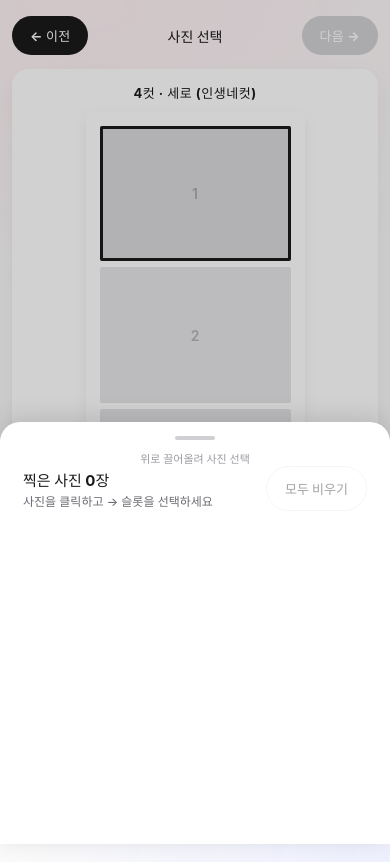
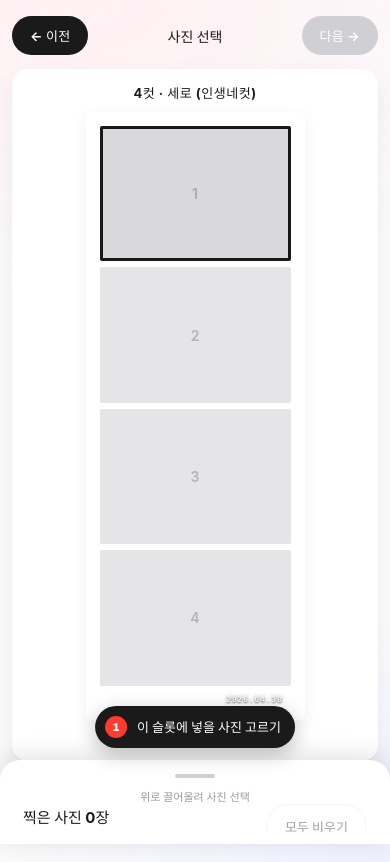
Before and after one commit to eunchan2815/favorite4cut, a React (Vite) app: page /default/arrange in a window 390 px wide. Built offline with nearby package versions, Linux system fonts and the light colour scheme.

Commit message:
fix: 모바일 이미지 생성 시간 단축

```diff
--- a/src/components/FramePreview.module.css
+++ b/src/components/FramePreview.module.css
@@ -170,6 +170,40 @@
   pointer-events: none;
 }
 
+.slotWrapper {
+  /* slot div+role=button — base .slot 스타일 그대로 + 내부 X 버튼 absolute */
+}
+
+.slotRemoveBtn {
+  position: absolute;
+  top: 4px;
+  right: 4px;
+  width: 22px;
+  height: 22px;
+  border-radius: 999px;
+  border: none;
+  background: rgba(0, 0, 0, 0.7);
+  color: #fff;
+  font-size: 14px;
+  font-weight: 700;
+  line-height: 1;
+  cursor: pointer;
+  display: flex;
+  align-items: center;
+  justify-content: center;
+  padding: 0 0 2px 0;
+  z-index: 10;
+  transition: background 0.15s, transform 0.12s;
+}
+
+.slotRemoveBtn:hover {
+  background: rgba(0, 0, 0, 0.9);
+}
+
+.slotRemoveBtn:active {
+  transform: scale(0.92);
+}
+
 .stickerWrap {
   position: absolute;
   transform: translate(-50%, -50%);
--- a/src/components/FramePreview.tsx
+++ b/src/components/FramePreview.tsx
@@ -25,6 +25,8 @@ interface Props {
   focusedSlot?: number | null;
   /** captureIdx → captures URL lookup. 있으면 slot.photo보다 우선해서 정확한 src를 보장. */
   captures?: string[];
+  /** 슬롯 X 버튼 클릭 시 — slot.photo 있는 슬롯에만 표시 */
+  onSlotRemove?: (index: number) => void;
   onSlotClick?: (index: number) => void;
   onStickerMove?: (id: string, x: number, y: number) => void;
   onStickerScale?: (id: string, scale: number) => void;
@@ -141,6 +143,7 @@ export default function FramePreview({
   stickers,
   focusedSlot,
   captures,
+  onSlotRemove,
   onSlotClick,
   onStickerMove,
   onStickerScale,
@@ -358,17 +361,35 @@ export default function FramePreview({
           );
           // captureIdx가 바뀌면 button 자체를 새 element로 mount → 이전 그림 element 재사용 가능성 0
           const slotKey = `slot-${slot.index}-${slot.captureIdx ?? 'empty'}`;
-          return interactive ? (
-            <button
-              key={slotKey}
-              type="button"
-              className={slotCls}
-              onClick={() => onSlotClick!(slot.index)}
-              style={{ cursor: 'pointer' }}
-            >
-              {content}
-            </button>
-          ) : (
+          const showRemoveBtn = interactive && Boolean(slot.photo) && Boolean(onSlotRemove);
+          if (interactive) {
+            return (
+              <div
+                key={slotKey}
+                className={`${slotCls} ${styles.slotWrapper}`}
+                onClick={() => onSlotClick!(slot.index)}
+                style={{ cursor: 'pointer', position: 'relative' }}
+                role="button"
+                tabIndex={0}
+              >
+                {content}
+                {showRemoveBtn && (
+                  <button
+                    type="button"
+                    className={styles.slotRemoveBtn}
+                    onClick={(e) => {
+                      e.stopPropagation();
+                      onSlotRemove!(slot.index);
+                    }}
+                    aria-label="이 슬롯 비우기"
+                  >
+                    ×
+                  </button>
+                )}
+              </div>
+            );
+          }
+          return (
             <div key={slotKey} className={slotCls}>
               {content}
             </div>
--- a/src/pages/DefaultArrange.tsx
+++ b/src/pages/DefaultArrange.tsx
@@ -14,15 +14,44 @@ export default function DefaultArrange() {
   type SheetState = 'closed' | 'half' | 'expanded';
   const [sheetState, setSheetState] = useState<SheetState>('closed');
 
-  // 진입 후 1초 뒤에 시트 자동 오픈 (사용자 시선 자연스럽게 유도)
+  // 시트가 닫혀 있을 때 페이지 어디서든 위로 스크롤/드래그 → 시트 자동 오픈
   useEffect(() => {
-    const id = window.setTimeout(() => {
-      setSheetState((s) => (s === 'closed' ? 'half' : s));
-    }, 1000);
-    return () => window.clearTimeout(id);
-  }, []);
-  // 인덱스로 추적 — 중복 URL이 있어도 정확히 매칭
-  const [selectedCaptureIdx, setSelectedCaptureIdx] = useState<number | null>(null);
+    if (sheetState !== 'closed') return;
+
+    const onWheel = (e: WheelEvent) => {
+      if (e.deltaY < -10) setSheetState('half');
+    };
+    let ts: number | null = null;
+    const onTouchStart = (e: TouchEvent) => {
+      ts = e.touches[0]?.clientY ?? null;
+    };
+    const onTouchMove = (e: TouchEvent) => {
+      if (ts == null) return;
+      const dy = (e.touches[0]?.clientY ?? 0) - ts;
+      if (dy < -30) {
+        setSheetState('half');
+        ts = null;
+      } else if (Math.abs(dy) > 60) {
+        ts = null;
+      }
+    };
+    const onTouchEnd = () => {
+      ts = null;
+    };
+
+    window.addEventListener('wheel', onWheel, { passive: true });
+    window.addEventListener('touchstart', onTouchStart, { passive: true });
+    window.addEventListener('touchmove', onTouchMove, { passive: true });
+    window.addEventListener('touchend', onTouchEnd, { passive: true });
+    return () => {
+      window.removeEventListener('wheel', onWheel);
+      window.removeEventListener('touchstart', onTouchStart);
+      window.removeEventListener('touchmove', onTouchMove);
+      window.removeEventListener('touchend', onTouchEnd);
+    };
+  }, [sheetState]);
+  // 슬롯-first UX: 사용자가 직접 선택한 슬롯 → 사진 클릭 시 그 슬롯에 즉시 들어감
+  const [focusedSlotIdx, setFocusedSlotIdx] = useState<number | null>(null);
   const dragStartY = useRef<number | null>(null);
   const touchStartY = useRef<number | null>(null);
   const touchStartState = useRef<SheetState | null>(null);
@@ -31,6 +60,10 @@ export default function DefaultArrange() {
   const filledCount = project.slots.filter((s) => s.photo).length;
   const allFilled = filledCount >= frame.count;
 
+  // 실제로 사진이 들어갈 타겟 슬롯 — 사용자가 직접 고른 게 우선, 아니면 첫 빈 슬롯
+  const targetSlotIdx =
+    focusedSlotIdx != null && focusedSlotIdx >= 0 ? focusedSlotIdx : firstEmpty;
+
   // 어느 capture 인덱스가 어느 슬롯에 들어갔는지 (중복 URL 무관, idx 기준)
   const usedCaptureIndices = new Set<number>(
     project.slots
@@ -38,18 +71,23 @@ export default function DefaultArrange() {
       .filter((v): v is number => typeof v === 'number')
   );
 
+  // 사진 클릭 = focused 슬롯(또는 첫 빈)에 즉시 배치 + 시트 닫기
   const handleCaptureClick = (idx: number) => {
     if (idx < 0 || idx >= project.captures.length) return;
     if (usedCaptureIndices.has(idx)) return;
-    setSelectedCaptureIdx((prev) => {
-      if (prev === idx) return null; // 같은 사진 다시 누르면 해제 (시트 그대로)
-      // 새 사진 선택 → 모바일이면 시트 닫고 슬롯 보이게
-      setSheetState('closed');
-      return idx;
-    });
+    if (targetSlotIdx < 0) return;
+    const url = project.captures[idx];
+    if (!url) return;
+    setSlotPhoto(targetSlotIdx, url, idx);
+    // 다음 빈 슬롯으로 자동 focus 이동 (있으면)
+    const nextEmpty = project.slots.findIndex(
+      (s, i) => !s.photo && i !== targetSlotIdx
+    );
+    setFocusedSlotIdx(nextEmpty >= 0 ? nextEmpty : null);
+    // 사진 선택 후엔 시트 닫아서 결과 보이게
+    setSheetState('closed');
   };
 
-  // 클로저 캡처 의심 완전 차단 — data-idx로 명시적 인덱스 전달
   const handleCaptureButtonClick = (e: React.MouseEvent<HTMLButtonElement>) => {
     const idxStr = e.currentTarget.dataset.idx;
     if (idxStr == null) return;
@@ -58,28 +96,17 @@ export default function DefaultArrange() {
     handleCaptureClick(idx);
   };
 
+  // 슬롯 클릭:
+  //  - 빈 슬롯 → focus + 시트 열어서 사진 고르게
+  //  - 차있는 슬롯 → 비우기 + 그 슬롯 focus (다시 채우거나 그대로 두거나)
   const handleSlotClick = (slotIndex: number) => {
-    if (selectedCaptureIdx != null) {
-      const url = project.captures[selectedCaptureIdx];
-      if (url) {
-        setSlotPhoto(slotIndex, url, selectedCaptureIdx);
-        setSelectedCaptureIdx(null);
-        // 이번 배치로 채워질 개수 — 빈 슬롯 채우면 +1, 차있는 슬롯 덮어쓰면 그대로
-        const wasEmpty = !project.slots[slotIndex]?.photo;
-        const nextFilled = filledCount + (wasEmpty ? 1 : 0);
-        if (nextFilled >= frame.count) {
-          // 다 채웠으면 시트 닫기
-          setSheetState('closed');
-        } else {
-          // 아직 남았으면 시트 다시 열어서 다음 사진 고르게
-          setSheetState('half');
-        }
-      }
-      return;
-    }
     const slot = project.slots[slotIndex];
-    if (slot.photo) {
+    if (slot?.photo) {
       setSlotPhoto(slotIndex, null);
+      setFocusedSlotIdx(slotIndex);
+    } else {
+      setFocusedSlotIdx(slotIndex);
+      setSheetState('half');
     }
   };
 
@@ -87,7 +114,7 @@ export default function DefaultArrange() {
     project.slots.forEach((s) => {
       if (s.photo) setSlotPhoto(s.index, null);
     });
-    setSelectedCaptureIdx(null);
+    setFocusedSlotIdx(null);
   };
 
   // Sheet drag handlers
@@ -163,9 +190,9 @@ export default function DefaultArrange() {
             찍은 사진 {project.captures.length}장
           </span>
           <span className={styles.poolHint}>
-            {selectedCaptureIdx != null
-              ? '슬롯을 클릭해 이 사진을 넣으세요'
-              : '사진을 클릭하고 → 슬롯을 선택하세요'}
+            {targetSlotIdx >= 0
+              ? `${targetSlotIdx + 1}번 슬롯에 들어갈 사진을 클릭하세요`
+              : '슬롯이 모두 채워졌어요'}
           </span>
         </div>
         {renderResetBtn()}
@@ -173,22 +200,20 @@ export default function DefaultArrange() {
       <div className={styles.captureGrid}>
         {project.captures.map((src, i) => {
           const used = usedCaptureIndices.has(i);
-          const isSelected = selectedCaptureIdx === i;
           // captures 자체에 favorite이 합성되어 있으므로 별도 overlay 없음
           return (
             <button
               key={`${i}-${src.slice(-12)}`}
               type="button"
               data-idx={i}
-              className={`${styles.captureItem} ${used ? styles.used : ''} ${isSelected ? styles.captureItemSelected : ''}`}
+              className={`${styles.captureItem} ${used ? styles.used : ''}`}
               onClick={handleCaptureButtonClick}
-              disabled={used}
-              aria-label={used ? '이미 사용 중' : `사진 ${i + 1} 선택`}
+              disabled={used || targetSlotIdx < 0}
+              aria-label={used ? '이미 사용 중' : `사진 ${i + 1}을 ${targetSlotIdx + 1}번 슬롯에 넣기`}
             >
               <span className={styles.captureNumBadge}>{i + 1}</span>
               <img src={src} alt={`captured ${i + 1}`} />
               {used && <span className={styles.usedBadge}>사용중</span>}
-              {isSelected && <span className={styles.selectedBadge}>선택됨</span>}
             </button>
           );
         })}
@@ -242,22 +267,16 @@ export default function DefaultArrange() {
               caption={project.caption}
               boxWidth={previewBox.w}
               boxHeight={previewBox.h}
-              focusedSlot={
-                selectedCaptureIdx != null
-                  ? null
-                  : firstEmpty >= 0
-                  ? firstEmpty
-                  : null
-              }
+              focusedSlot={targetSlotIdx >= 0 ? targetSlotIdx : null}
               onSlotClick={handleSlotClick}
             />
             <div className={styles.focusHint}>
               {allFilled ? (
                 <>모두 채웠어요. 오른쪽 아래 <strong>다음</strong>을 클릭해주세요.</>
-              ) : selectedCaptureIdx != null ? (
-                <>{selectedCaptureIdx + 1}번 사진 선택됨 → <strong>원하는 슬롯을 클릭하세요</strong></>
+              ) : targetSlotIdx >= 0 ? (
+                <>지금 채울 칸 → <strong>{targetSlotIdx + 1}번 슬롯</strong></>
               ) : (
-                <>채울 사진을 먼저 클릭하고, 넣을 슬롯을 클릭하세요</>
+                <>슬롯을 클릭해 채울 칸을 고르세요</>
               )}
             </div>
           </div>
@@ -276,16 +295,15 @@ export default function DefaultArrange() {
       )}
 
       {/* Mobile floating hint — 사진 선택 후 슬롯 누르라고 안내 (시트 위쪽에 떠있음) */}
-      {selectedCaptureIdx != null && sheetState === 'closed' && (
+      {targetSlotIdx >= 0 && sheetState === 'closed' && !allFilled && (
         <div
           className={styles.mobileSelectionHint}
-          onClick={() => setSelectedCaptureIdx(null)}
+          onClick={() => setSheetState('half')}
         >
           <span className={styles.mobileSelectionHintNum}>
-            {selectedCaptureIdx + 1}
+            {targetSlotIdx + 1}
           </span>
-          <span>원하는 슬롯을 클릭하세요</span>
-          <span className={styles.mobileSelectionHintCancel}>취소 ✕</span>
+          <span>이 슬롯에 넣을 사진 고르기</span>
         </div>
       )}
 
@@ -308,6 +326,11 @@ export default function DefaultArrange() {
         </div>
         <div
           className={styles.sheetContent}
+          style={
+            sheetState === 'closed'
+              ? { overflow: 'hidden', touchAction: 'none', pointerEvents: 'none' }
+              : undefined
+          }
           onScroll={onContentScroll}
           onWheel={onContentWheel}
           onTouchStart={onContentTouchStart}
```
Also changed, not shown: src/pages/DefaultDecorate.tsx (+17 -1 lines), src/pages/DefaultSave.tsx (+19 -7 lines), src/utils/composeFrame.tsx (+8 -3 lines).
